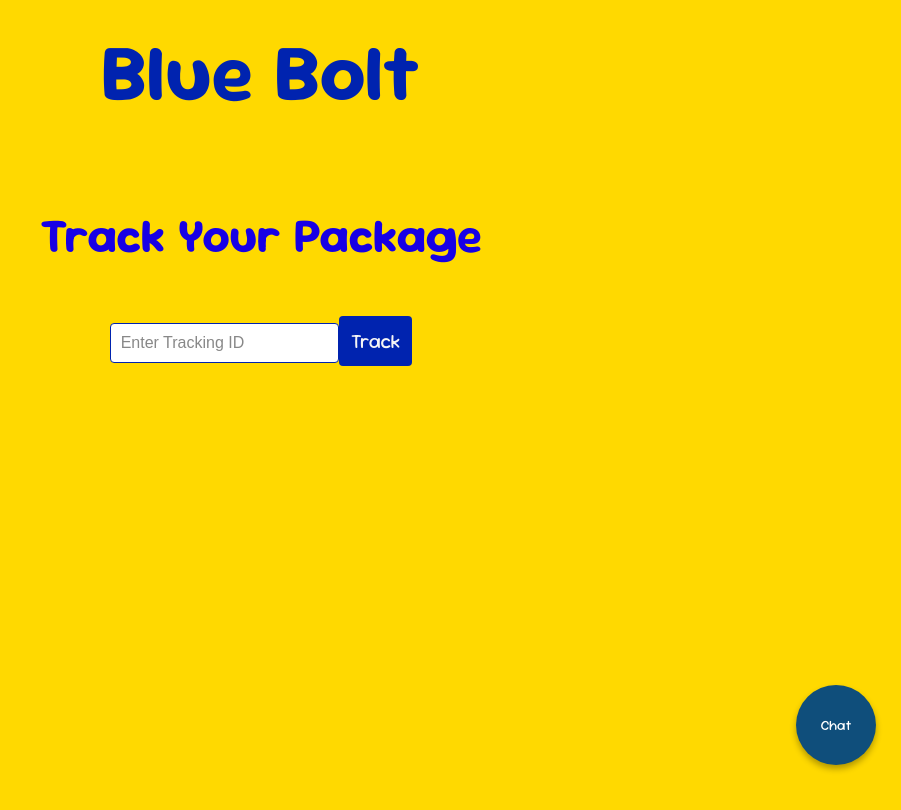
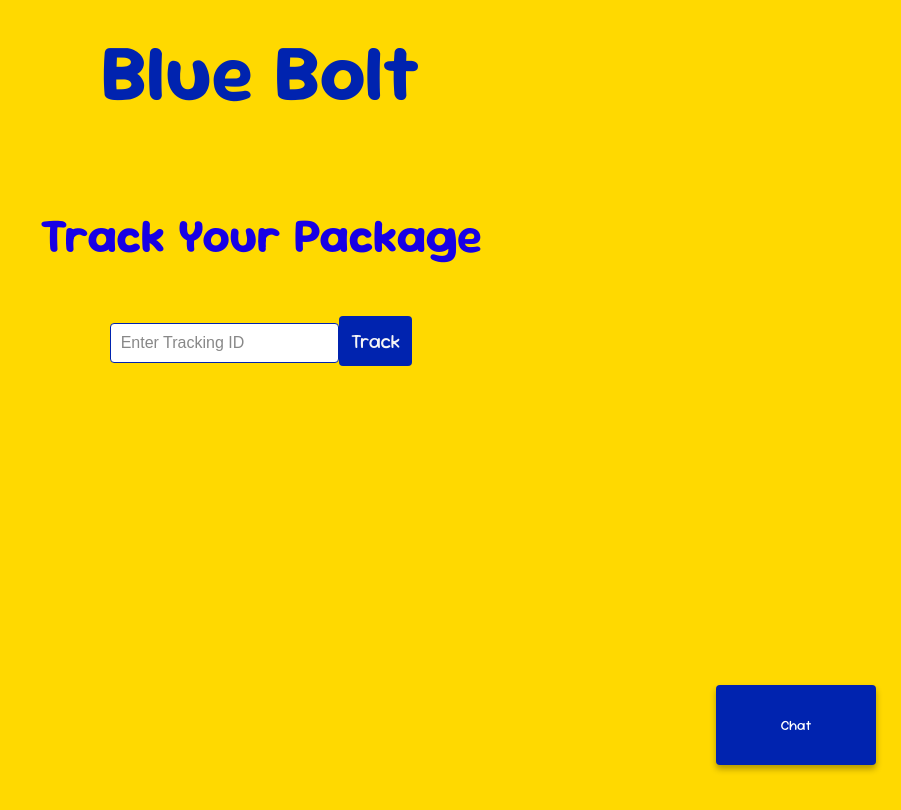
Before and after one commit to adssib/FifthDay343, a React (Create React App) app in the folder client/: page /track-package in a window 1280 px wide. Shown: the top 810 px of the page, without its empty margins (379-1280 px from the left). Built offline with nearby package versions, Linux system fonts and the light colour scheme.

Commit message:
Update Chatbot.css

```diff
--- a/client/src/styles/Chatbot.css
+++ b/client/src/styles/Chatbot.css
@@ -2,9 +2,9 @@
     position: fixed;
     bottom: 10px;
     right: 10px;
-    border: 1px solid #ccc;
+    border: 3px solid #1700e5;
     padding: 20px;
-    background-color: white;
+    background-color: rgb(255, 217, 0);
     border-radius: 10px;
     box-shadow: 0px 4px 6px rgba(0, 0, 0, 0.1);
     z-index: 1000;
@@ -17,6 +17,10 @@
     justify-content: space-between;
     align-items: center;
     margin-bottom: 10px;
+    font-family: 'SourGummy', sans-serif;
+    font-size: 2rem;
+    color: rgb(0, 35, 175);
+    text-align: center;
 }
 
 .chatbot-close-btn,
@@ -51,7 +55,7 @@
 }
 
 .user-message {
-    background-color: #e0e0e0;
+    background-color: #f9f5eb;
     text-align: right;
 }
 
@@ -82,7 +86,7 @@
     height: 40px;
     margin: 0;
     border-radius: 5px;
-    background-color: #2b6fa0;
+    background-color: rgb(0, 35, 175);
     color: white;
     border: none;
     cursor: pointer;
@@ -95,7 +99,7 @@
 }
 
 .chatbot-send-btn:hover {
-    background-color: #0c2f48;
+    background-color: rgb(1, 18, 84);
     transform: translateY(-0.5px);
 }
 
@@ -107,11 +111,10 @@
     position: fixed;
     bottom: 25px;
     right: 25px;
-    width: 80px;
+    width: 160px;
     height: 80px;
     padding: 0;
-    border-radius: 50%;
-    background-color: #0f4e7b;
+    background-color: rgb(0, 35, 175);
     color: white;
     display: flex;
     justify-content: center;
@@ -124,7 +127,7 @@
 }
 
 .chatbot-toggle-btn:hover {
-    background-color: #06466b;
+    background-color: rgb(1, 18, 84);
     transform: scale(1.05);
 }
 
```
